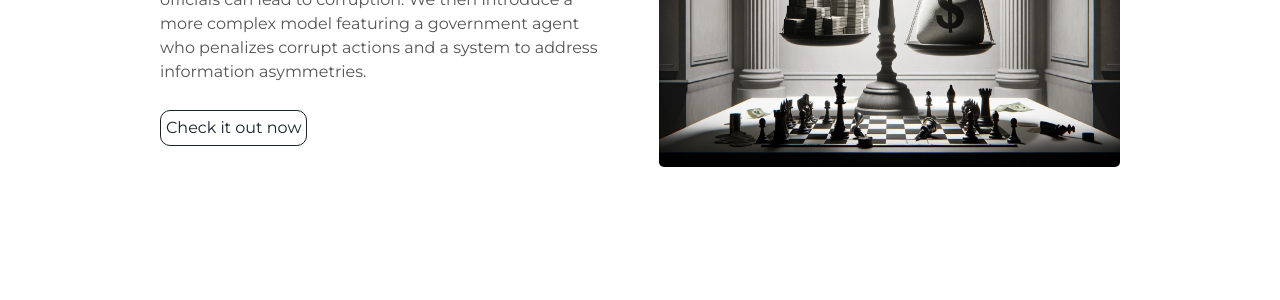
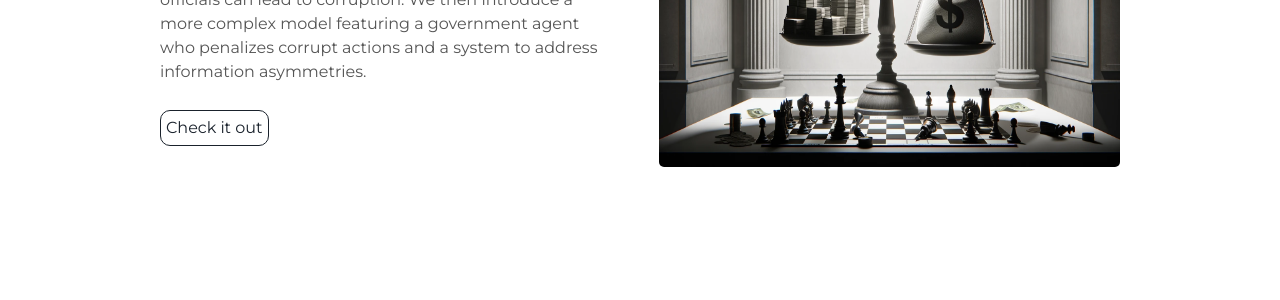
Before and after one commit to mtbrr26/MathieuBreier.github.io, a Jekyll site: the page built from README.md, in a window 1280 px wide and 900 px high, scrolled down 2790 px. Shown: the part 497-797 px from the top of the window. Built offline with Jekyll 4.4.1, drawn with Linux system fonts in a browser that asks for light colours; our own code applies the rules of GitHub Pages for plain Markdown files.

Commit message:
Update projects.html

```diff
--- a/_includes/projects.html
+++ b/_includes/projects.html
@@ -53,6 +53,6 @@
   <div class="contents">
     <h3>Modelling Corruption using a Game Theory Approach</h3>
     <p> This project uses game theory to model the incentives behind corruption. We begin with a simple model that demonstrates how excessive power in the hands of officials can lead to corruption. We then introduce a more complex model featuring a government agent who penalizes corrupt actions and a system to address information asymmetries.</p>
-    <a class="project-link" href="../economics/modelling_corruption/index.html">Check it out now</a>
+    <a class="project-link" href="../economics/modelling_corruption/index.html">Check it out</a>
   </div>
 </div>
```
